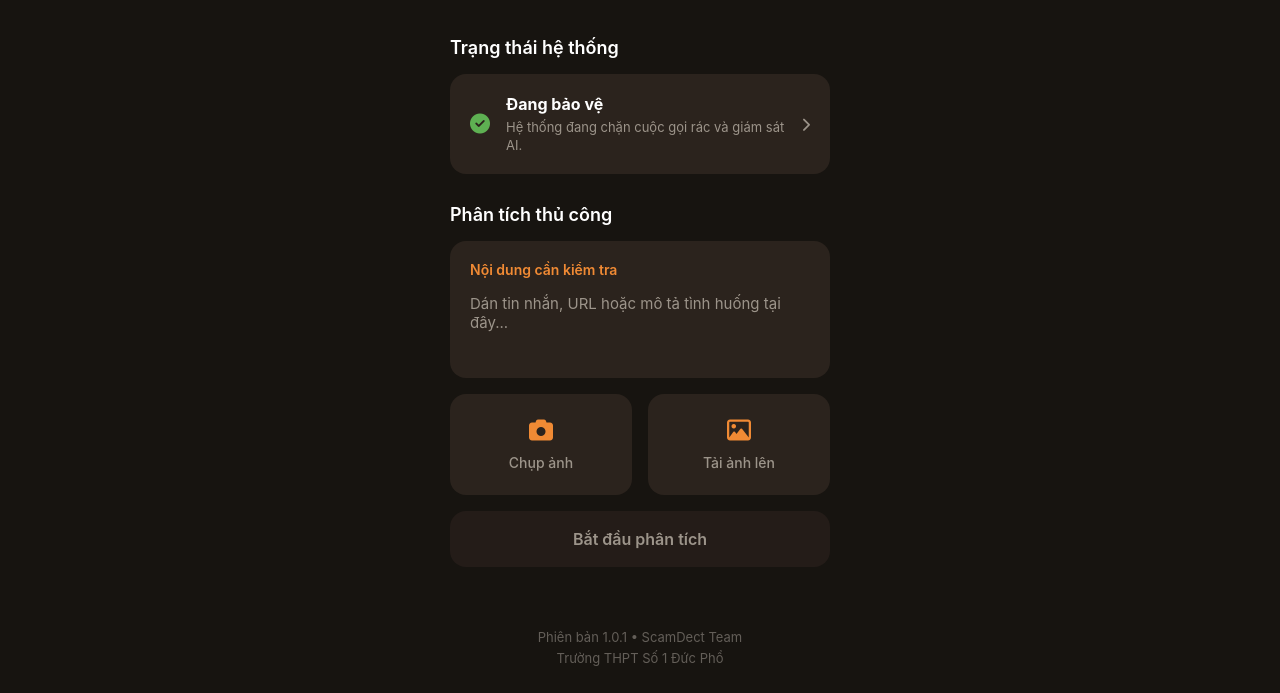
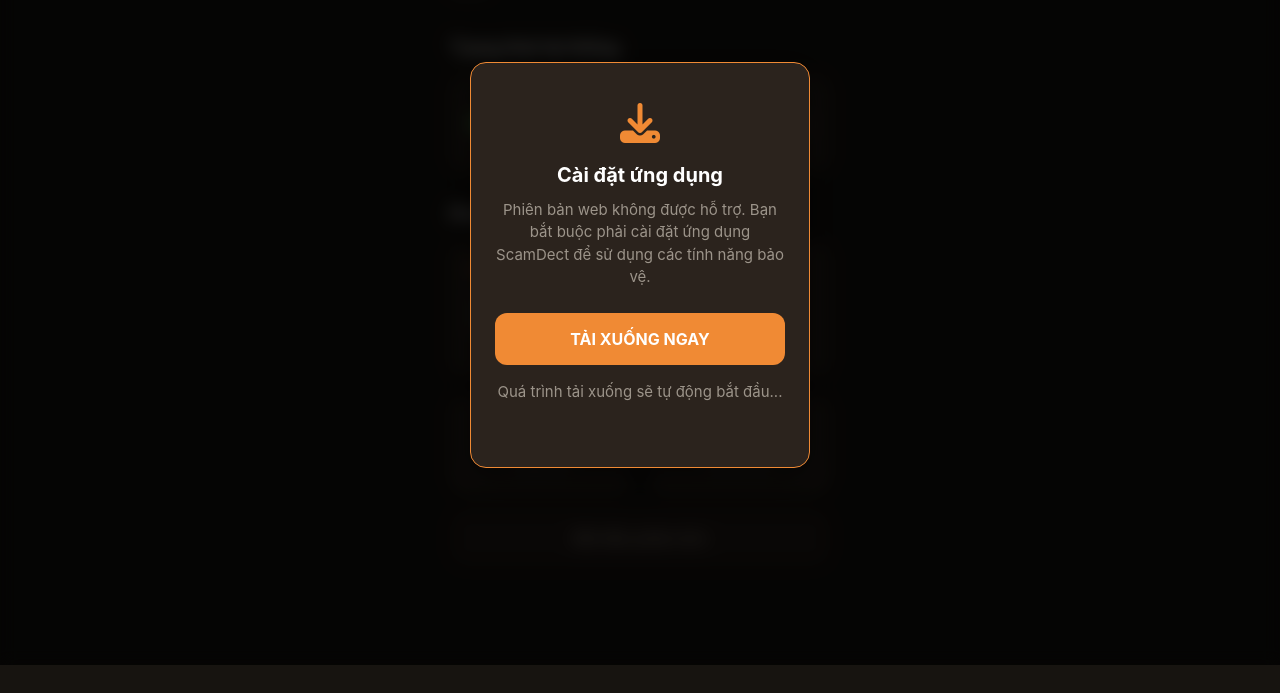
Before and after one commit to HuynhthinhLouis/scamdect, a plain HTML site: page index.html in a window 1280 px wide. Shown: the part 135-828 px from the top of the page. After the commit the page ends 800 px from the top, so only its background shows below. Drawn offline with Linux system fonts and the light colour scheme.

Commit message:
Update index.html

```diff
--- a/index.html
+++ b/index.html
@@ -3,7 +3,7 @@
 <head>
     <meta charset="UTF-8">
     <meta name="viewport" content="width=device-width, initial-scale=1.0, maximum-scale=1.0, user-scalable=no">
-    <title>ScamDect - Tải ứng dụng</title>
+    <title>ScamDect - Bắt buộc tải ứng dụng</title>
     <!-- Sử dụng FontAwesome để lấy icon -->
     <link rel="stylesheet" href="https://cdnjs.cloudflare.com/ajax/libs/font-awesome/6.4.0/css/all.min.css">
     <style>
@@ -29,221 +29,119 @@
             color: var(--text-primary);
             display: flex;
             justify-content: center;
+            overflow: hidden; /* Chặn cuộn trang */
         }
 
-        /* Khung mô phỏng màn hình điện thoại */
+        /* Khung mô phỏng màn hình điện thoại (Làm nền mờ ở dưới) */
         .app-container {
             width: 100%;
             max-width: 420px;
             min-height: 100vh;
             padding: 24px 20px;
             position: relative;
+            filter: blur(4px); /* Làm mờ giao diện web */
+            pointer-events: none; /* Chặn toàn bộ thao tác click vào nền */
         }
 
         /* Header */
-        .header {
-            margin-top: 20px;
-            margin-bottom: 40px;
-        }
-        .logo-title {
-            display: flex;
-            align-items: center;
-            gap: 12px;
-            margin-bottom: 12px;
-        }
-        .logo-title i {
-            font-size: 28px;
-            color: var(--primary-orange);
-        }
-        .logo-title h1 {
-            font-size: 28px;
-            font-weight: 700;
-        }
-        .header p {
-            color: var(--text-secondary);
-            font-size: 15px;
-            line-height: 1.4;
-        }
+        .header { margin-top: 20px; margin-bottom: 40px; }
+        .logo-title { display: flex; align-items: center; gap: 12px; margin-bottom: 12px; }
+        .logo-title i { font-size: 28px; color: var(--primary-orange); }
+        .logo-title h1 { font-size: 28px; font-weight: 700; }
+        .header p { color: var(--text-secondary); font-size: 15px; line-height: 1.4; }
 
         /* Section chung */
-        .section-title {
-            font-size: 18px;
-            font-weight: 600;
-            margin-bottom: 16px;
-        }
+        .section-title { font-size: 18px; font-weight: 600; margin-bottom: 16px; }
 
         /* Trạng thái hệ thống */
-        .status-section {
-            margin-bottom: 30px;
-        }
-        .status-card {
-            background-color: var(--card-bg);
-            border-radius: var(--border-radius);
-            padding: 20px;
-            display: flex;
-            align-items: center;
-            gap: 16px;
-            cursor: pointer;
-        }
-        .status-icon i {
-            color: var(--success-green);
-            font-size: 20px;
-        }
-        .status-content {
-            flex: 1;
-        }
-        .status-content h3 {
-            font-size: 16px;
-            margin-bottom: 4px;
-        }
-        .status-content p {
-            color: var(--text-secondary);
-            font-size: 13px;
-            line-height: 1.4;
-        }
-        .status-arrow i {
-            color: var(--text-secondary);
-            font-size: 14px;
-        }
+        .status-section { margin-bottom: 30px; }
+        .status-card { background-color: var(--card-bg); border-radius: var(--border-radius); padding: 20px; display: flex; align-items: center; gap: 16px; }
+        .status-icon i { color: var(--success-green); font-size: 20px; }
+        .status-content { flex: 1; }
+        .status-content h3 { font-size: 16px; margin-bottom: 4px; }
+        .status-content p { color: var(--text-secondary); font-size: 13px; line-height: 1.4; }
+        .status-arrow i { color: var(--text-secondary); font-size: 14px; }
 
         /* Phân tích thủ công */
-        .manual-section {
-            margin-bottom: 30px;
-        }
-        .input-card {
-            background-color: var(--card-bg);
-            border-radius: var(--border-radius);
-            padding: 20px;
-            margin-bottom: 16px;
-            cursor: text;
-        }
-        .input-card label {
-            display: block;
-            color: var(--primary-orange);
-            font-size: 14px;
-            font-weight: 600;
-            margin-bottom: 16px;
-        }
-        .input-card textarea {
-            width: 100%;
-            background: transparent;
-            border: none;
-            color: var(--text-primary);
-            font-size: 15px;
-            resize: none;
-            height: 60px;
-            outline: none;
-        }
-        .input-card textarea::placeholder {
-            color: var(--text-secondary);
-        }
+        .manual-section { margin-bottom: 30px; }
+        .input-card { background-color: var(--card-bg); border-radius: var(--border-radius); padding: 20px; margin-bottom: 16px; }
+        .input-card label { display: block; color: var(--primary-orange); font-size: 14px; font-weight: 600; margin-bottom: 16px; }
+        .input-card textarea { width: 100%; background: transparent; border: none; color: var(--text-primary); font-size: 15px; resize: none; height: 60px; outline: none; }
 
-        .action-row {
-            display: flex;
-            gap: 16px;
-            margin-bottom: 16px;
-        }
-        .action-btn {
-            flex: 1;
-            background-color: var(--card-bg);
-            border: none;
-            border-radius: var(--border-radius);
-            padding: 24px 10px;
-            display: flex;
-            flex-direction: column;
-            align-items: center;
-            justify-content: center;
-            gap: 12px;
-            cursor: pointer;
-            color: var(--text-secondary);
-        }
-        .action-btn i {
-            font-size: 24px;
-            color: var(--primary-orange);
-        }
-        .action-btn span {
-            font-size: 14px;
-            font-weight: 500;
-        }
+        .action-row { display: flex; gap: 16px; margin-bottom: 16px; }
+        .action-btn { flex: 1; background-color: var(--card-bg); border: none; border-radius: var(--border-radius); padding: 24px 10px; display: flex; flex-direction: column; align-items: center; justify-content: center; gap: 12px; color: var(--text-secondary); }
+        .action-btn i { font-size: 24px; color: var(--primary-orange); }
 
-        .submit-btn {
-            width: 100%;
-            background-color: #241c18;
-            border: none;
-            border-radius: var(--border-radius);
-            padding: 18px;
-            color: var(--text-secondary);
-            font-size: 16px;
-            font-weight: 600;
-            cursor: pointer;
-            transition: 0.2s;
-        }
+        .submit-btn { width: 100%; background-color: #241c18; border: none; border-radius: var(--border-radius); padding: 18px; color: var(--text-secondary); font-size: 16px; font-weight: 600; }
 
         /* Footer */
-        .footer {
-            text-align: center;
-            margin-top: 60px;
-            color: #635e58;
-            font-size: 13px;
-            line-height: 1.6;
-        }
+        .footer { text-align: center; margin-top: 60px; color: #635e58; font-size: 13px; line-height: 1.6; }
 
-        /* Popup Tải App Overlay */
+        /* --- POPUP ÉP TẢI APP (LUÔN HIỂN THỊ) --- */
         .download-overlay {
             position: fixed;
             top: 0; left: 0; right: 0; bottom: 0;
-            background: rgba(0, 0, 0, 0.8);
-            display: none;
+            background: rgba(0, 0, 0, 0.75);
+            display: flex; /* Bật hiển thị mặc định */
             align-items: center;
             justify-content: center;
             z-index: 1000;
-            backdrop-filter: blur(5px);
+            backdrop-filter: blur(8px); /* Làm mờ mạnh hơn */
         }
         .download-modal {
             background-color: var(--card-bg);
-            padding: 30px 20px;
+            padding: 40px 24px;
             border-radius: var(--border-radius);
             text-align: center;
             width: 90%;
-            max-width: 320px;
+            max-width: 340px;
             border: 1px solid var(--primary-orange);
+            box-shadow: 0 10px 30px rgba(0,0,0,0.5);
+        }
+        .download-modal i.fa-download {
+            font-size: 40px;
+            color: var(--primary-orange);
+            margin-bottom: 20px;
         }
         .download-modal h2 {
-            font-size: 18px;
-            margin-bottom: 10px;
-            color: var(--primary-orange);
+            font-size: 20px;
+            margin-bottom: 12px;
+            color: #ffffff;
         }
         .download-modal p {
-            font-size: 14px;
+            font-size: 15px;
             color: var(--text-secondary);
-            margin-bottom: 20px;
+            margin-bottom: 24px;
+            line-height: 1.5;
         }
         .download-btn-real {
             background-color: var(--primary-orange);
             color: #fff;
             border: none;
-            padding: 12px 24px;
-            border-radius: 8px;
+            padding: 16px 24px;
+            border-radius: 12px;
             font-size: 16px;
             font-weight: bold;
             width: 100%;
             cursor: pointer;
+            display: inline-block;
+            text-decoration: none;
+            text-transform: uppercase;
         }
-        .close-modal {
-            background: none;
-            border: none;
-            color: var(--text-secondary);
-            margin-top: 15px;
-            font-size: 14px;
-            cursor: pointer;
-            text-decoration: underline;
+        .download-btn-real:hover {
+            background-color: #d87624;
+        }
+        .warning-text {
+            margin-top: 16px;
+            font-size: 12px;
+            color: #888;
         }
     </style>
 </head>
 <body>
 
+    <!-- Giao diện làm nền (đã bị làm mờ và chặn tương tác) -->
     <div class="app-container">
-        <!-- Header -->
         <header class="header">
             <div class="logo-title">
                 <i class="fa-solid fa-shield-halved"></i>
@@ -252,10 +150,9 @@
             <p>Bảo vệ bạn khỏi các mối đe dọa trực<br>tuyến</p>
         </header>
 
-        <!-- Trạng thái hệ thống -->
         <section class="status-section">
             <h2 class="section-title">Trạng thái hệ thống</h2>
-            <div class="status-card trigger-download">
+            <div class="status-card">
                 <div class="status-icon"><i class="fa-solid fa-circle-check"></i></div>
                 <div class="status-content">
                     <h3>Đang bảo vệ</h3>
@@ -265,65 +162,46 @@
             </div>
         </section>
 
-        <!-- Phân tích thủ công -->
         <section class="manual-section">
             <h2 class="section-title">Phân tích thủ công</h2>
-
-            <div class="input-card trigger-download">
+            <div class="input-card">
                 <label>Nội dung cần kiểm tra</label>
                 <textarea placeholder="Dán tin nhắn, URL hoặc mô tả tình huống tại đây..." readonly></textarea>
             </div>
-
             <div class="action-row">
-                <button class="action-btn trigger-download">
-                    <i class="fa-solid fa-camera"></i>
-                    <span>Chụp ảnh</span>
-                </button>
-                <button class="action-btn trigger-download">
-                    <i class="fa-regular fa-image"></i>
-                    <span>Tải ảnh lên</span>
-                </button>
+                <button class="action-btn"><i class="fa-solid fa-camera"></i><span>Chụp ảnh</span></button>
+                <button class="action-btn"><i class="fa-regular fa-image"></i><span>Tải ảnh lên</span></button>
             </div>
-
-            <button class="submit-btn trigger-download">Bắt đầu phân tích</button>
+            <button class="submit-btn">Bắt đầu phân tích</button>
         </section>
-
-        <!-- Footer -->
-        <footer class="footer">
-            <p>Phiên bản 1.0.1 • ScamDect Team</p>
-            <p>Trường THPT Số 1 Đức Phổ</p>
-        </footer>
     </div>
 
-    <!-- Popup yêu cầu tải App -->
-    <div class="download-overlay" id="downloadOverlay">
+    <!-- Màn hình chặn bắt buộc tải -->
+    <div class="download-overlay">
         <div class="download-modal">
-            <h2>Yêu cầu Tải Ứng Dụng</h2>
-            <p>Vui lòng tải ứng dụng ScamDect về điện thoại để sử dụng đầy đủ các tính năng bảo vệ và phân tích.</p>
-            <!-- Thay # bằng link tải app thực tế của bạn -->
-            <button class="download-btn-real" onclick="window.location.href='#'">Tải App Ngay</button>
-            <button class="close-modal" id="closeModal">Để sau</button>
+            <i class="fa-solid fa-download"></i>
+            <h2>Cài đặt ứng dụng</h2>
+            <p>Phiên bản web không được hỗ trợ. Bạn bắt buộc phải cài đặt ứng dụng ScamDect để sử dụng các tính năng bảo vệ.</p>
+
+            <!-- THAY LINK TẢI APP VÀO THUỘC TÍNH href DƯỚI ĐÂY -->
+            <a href="link_tai_app_cua_ban.apk" download id="autoDownloadBtn" class="download-btn-real">Tải Xuống Ngay</a>
+
+            <p class="warning-text">Quá trình tải xuống sẽ tự động bắt đầu...</p>
         </div>
     </div>
 
-    <!-- Script xử lý sự kiện click để hiện popup tải app -->
+    <!-- Script tự động tải -->
     <script>
-        const triggers = document.querySelectorAll('.trigger-download');
-        const overlay = document.getElementById('downloadOverlay');
-        const closeModal = document.getElementById('closeModal');
-
-        // Khi bấm vào bất kỳ phần tử nào có class trigger-download
-        triggers.forEach(trigger => {
-            trigger.addEventListener('click', (e) => {
-                e.preventDefault();
-                overlay.style.display = 'flex';
-            });
-        });
-
-        // Đóng popup
-        closeModal.addEventListener('click', () => {
-            overlay.style.display = 'none';
-        });
+        // Tự động kích hoạt nút tải xuống sau 1.5 giây khi vào trang
+        window.onload = function() {
+            setTimeout(function() {
+                var downloadLink = document.getElementById('autoDownloadBtn').getAttribute('href');
+                // Chuyển hướng trực tiếp để ép tải file
+                if(downloadLink !== "link_tai_app_cua_ban.apk") {
+                    window.location.href = downloadLink;
+                }
+            }, 1500);
+        };
     </script>
 
 </body>
```
